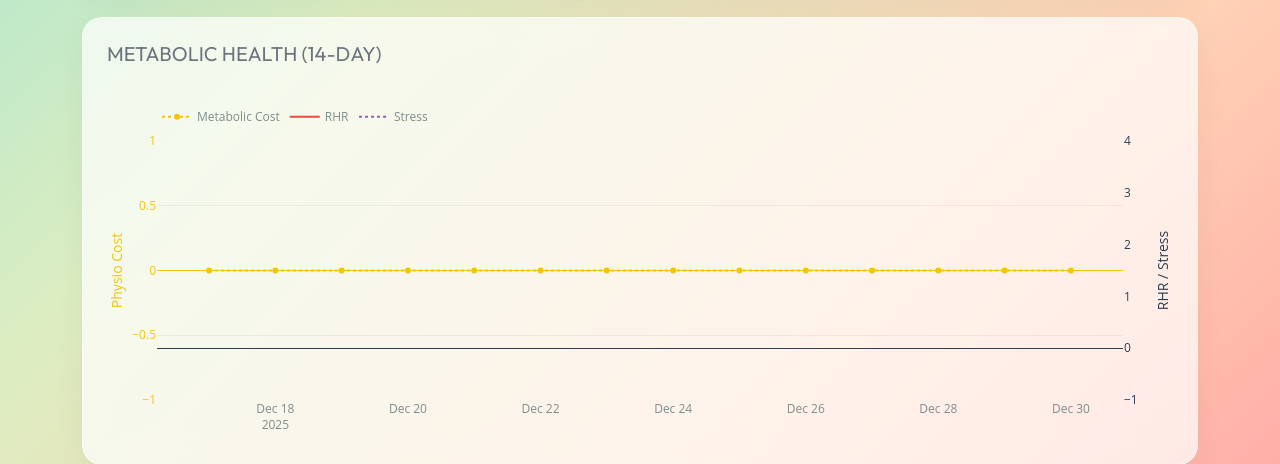
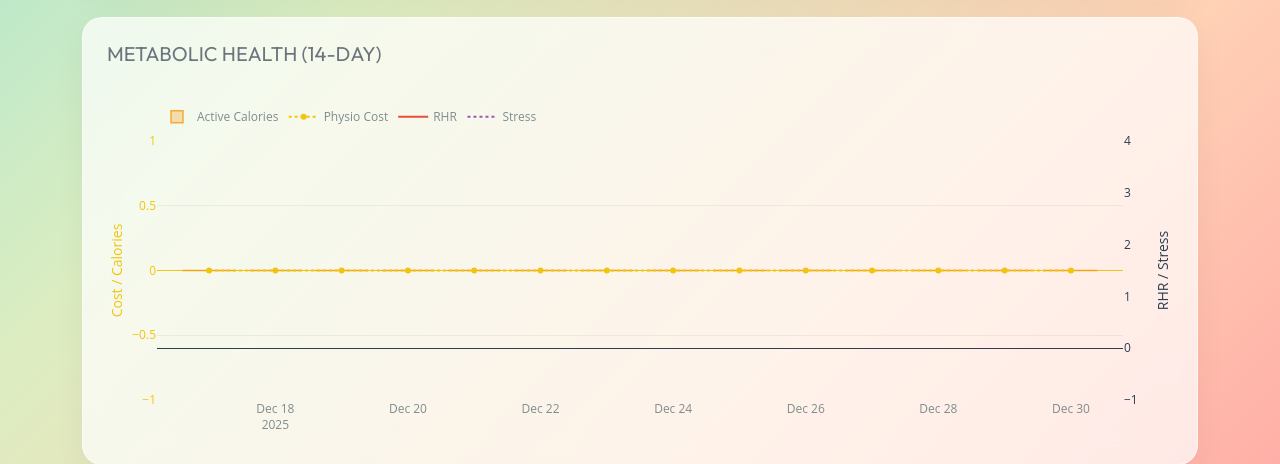
Before and after one commit to joelgerard/tree_health, a Flask app: page / in a window 1280 px wide. Shown: the part 1865-2329 px from the top of the page. Run offline with Flask 3, Linux system fonts and the light colour scheme; data that the repository does not hold is empty; some libraries are stand-ins or nearby versions.

Commit message:
active calories graph

```diff
--- a/app.py
+++ b/app.py
@@ -739,7 +739,8 @@ def api_data():
         "rhr": [],
         "stress": [],
         "batt": [],
-        "cost": []
+        "cost": [],
+        "active_cals": []
     }
 
     try:
@@ -801,6 +802,7 @@ def api_data():
             if steps and steps > 0 and active_cals:
                 cost = round((active_cals / steps) * 1000, 1)
             data["cost"].append(cost)
+            data["active_cals"].append(active_cals)
 
             current += timedelta(days=1)
 
--- a/templates/index.html
+++ b/templates/index.html
@@ -638,11 +638,23 @@
                         const traceCost = {
                             x: data.dates,
                             y: data.cost,
-                            name: 'Metabolic Cost',
+                            name: 'Physio Cost',
                             type: 'scatter',
                             mode: 'lines+markers',
                             line: { color: '#f1c40f', width: 2, dash: 'dot' },
                             hovertemplate: '%{y} cals/1k<extra></extra>'
+                        };
+
+                        const traceActiveCals = {
+                            x: data.dates,
+                            y: data.active_cals,
+                            name: 'Active Calories',
+                            type: 'bar',
+                            marker: {
+                                color: 'rgba(243, 156, 18, 0.3)',
+                                line: { color: 'rgba(243, 156, 18, 0.8)', width: 1.5 }
+                            },
+                            hovertemplate: '%{y} kcal<extra></extra>'
                         };
 
                         // Use copies for second chart to avoid interference if Plotly mutates them
@@ -658,7 +670,7 @@
                             margin: { l: 50, r: 50, t: 40, b: 40 },
                             xaxis: { color: '#7f8c8d', showgrid: false },
                             yaxis: {
-                                title: 'Physio Cost',
+                                title: 'Cost / Calories',
                                 color: '#f1c40f',
                                 showgrid: true,
                                 gridcolor: 'rgba(0,0,0,0.05)'
@@ -672,7 +684,7 @@
                             }
                         };
 
-                        Plotly.newPlot('biometricsChart', [traceCost, traceRHR2, traceStress2], layout2, { responsive: true, displayModeBar: false });
+                        Plotly.newPlot('biometricsChart', [traceActiveCals, traceCost, traceRHR2, traceStress2], layout2, { responsive: true, displayModeBar: false });
                     });
 
                 // Fetch Recovery History
```
Also changed, not shown: tests/test_integration.py (+1 -0 lines).
